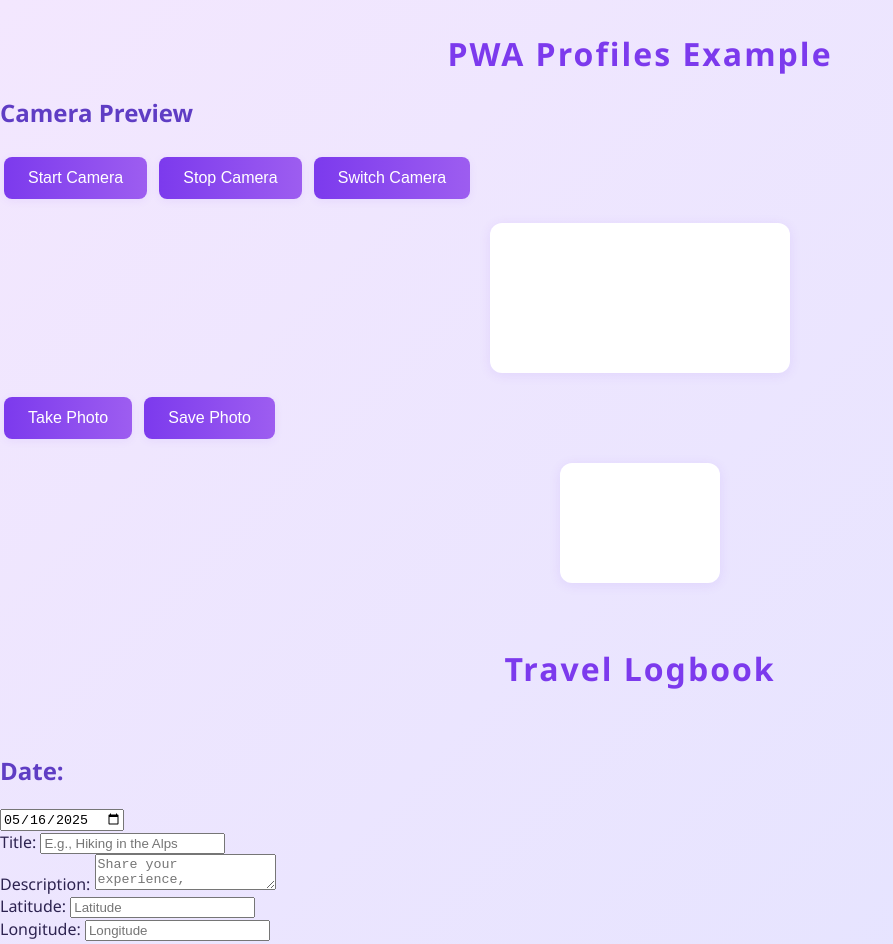
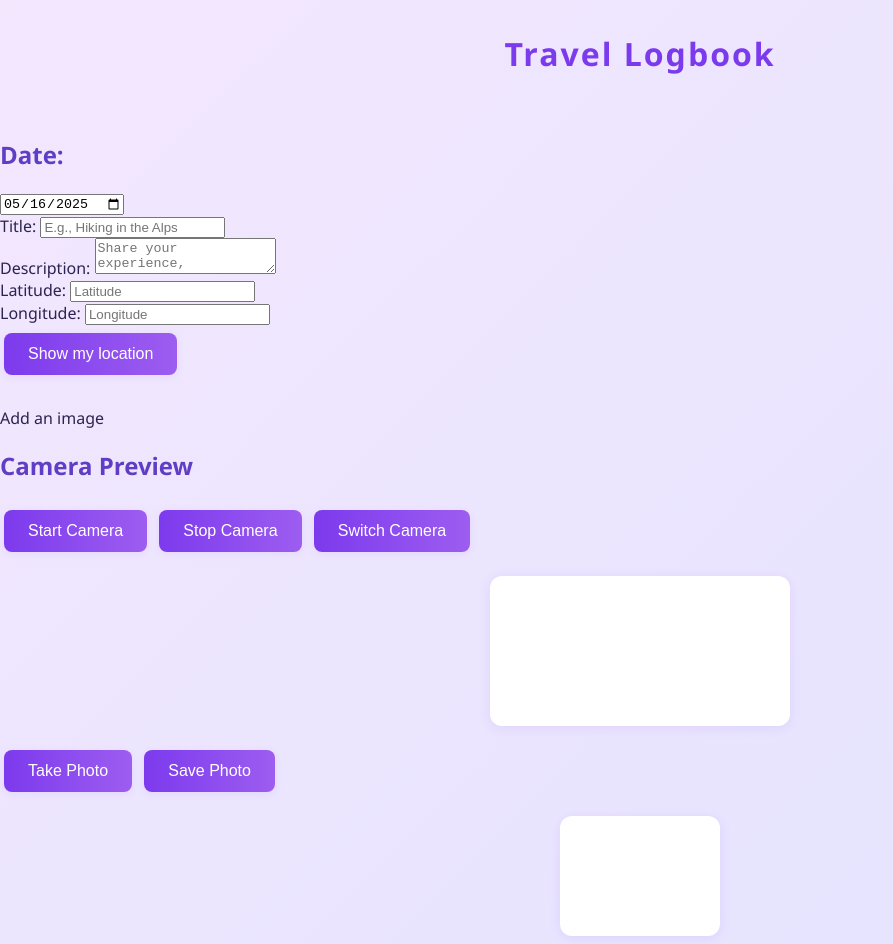
Before and after one commit to Anxiety404/Deep-dive-4, a plain HTML site: page public/index.html in a window 1280 px wide. Shown: the top 944 px of the page, without its empty margins (0-893 px from the left). Drawn offline with Linux system fonts and the light colour scheme; no server answers.

Commit message:
Changed the script.js and html so that it displays location and images from the database

```diff
--- a/public/index.html
+++ b/public/index.html
@@ -25,21 +25,19 @@
   <!-- Add this inside <head> in index.html -->
 </head>
 <body>
-  <h1>PWA Profiles Example</h1>
+<h1>Travel Logbook</h1>
 <!-- Add this inside <body> in index.html -->
 
-<h2>Camera Preview</h2>
+<!-- <h2>Camera Preview</h2>
 <button id="startCamera">Start Camera</button>
 <button id="stopCamera">Stop Camera</button>
 <button id="switchCamera">Switch Camera</button>
 <video id="cameraFeed" autoplay playsinline></video>
 <button id="takePhoto">Take Photo</button>
-<button id="savePhoto">Save Photo</button>
-<canvas id="photoCanvas" width="160" height="120"></canvas>
+<button id="savePhoto">Save Photo</button> -->
+<!-- <canvas id="photoCanvas" width="160" height="120"></canvas> -->
 <!-- Add inside <body> -->
-<div id="profilesContainer"></div>
-
-<h1>Travel Logbook</h1>
+<!-- <div id="profilesContainer"></div> -->
 <br>
 <template id="travelTemplate">
   <div class="travel">
@@ -77,29 +75,26 @@
                 <label for="entryLongitude">Longitude:</label>
                 <input type="number" name="lng" id="lng" placeholder="Longitude" step="any" required><br>
             </div>
-            <button id="find-me">Show my location</button><br />
+            <button id="find-me">Show my location</button><br/>
 <div id="map"></div>
 <p id="status"></p>
 <a id="map-link" target="_blank"></a>
 <a id="map-link" target="_blank"></a>
-
+            <div>Add an image
+              <h2>Camera Preview</h2>
+<button id="startCamera">Start Camera</button>
+<button id="stopCamera">Stop Camera</button>
+<button id="switchCamera">Switch Camera</button>
+<video id="cameraFeed" autoplay playsinline></video>
+<button id="takePhoto">Take Photo</button>
+<button id="savePhoto">Save Photo</button>
+            <canvas id="photoCanvas" width="160" height="120"></canvas>
+            </div>
             <div class="actions">
                 <button type="submit" id="saveEntry">Save Entry</button>
                 <button type="button" id="clearForm">Clear Form</button>
             </div>
         </form>
-<!-- <form id="marker-inputs" style="display:none;">
-  <button type="button" id="close-marker-inputs" style="float:right;">&times;</button>
-  <input type="number" name="lat" id="lat" placeholder="Latitude" step="any" required><br>
-  <input type="number" name="lng" id="lng" placeholder="Longitude" step="any" required><br>
-  <input type="text" name="title" id="marker-title" placeholder="Title" required><br>
-  <input type="file" name="img" id="marker-img" accept="image/*"><br>
-  <textarea name="description" id="marker-desc" placeholder="Description" required></textarea><br>
-  <input type="date" name="date" id="marker-date" required><br>
-  <button type="submit" id="add-marker-btn">Add Marker</button>
-</form> -->
-
-
 
 <div id="logbookEntriesContainer"></div>
 
```
